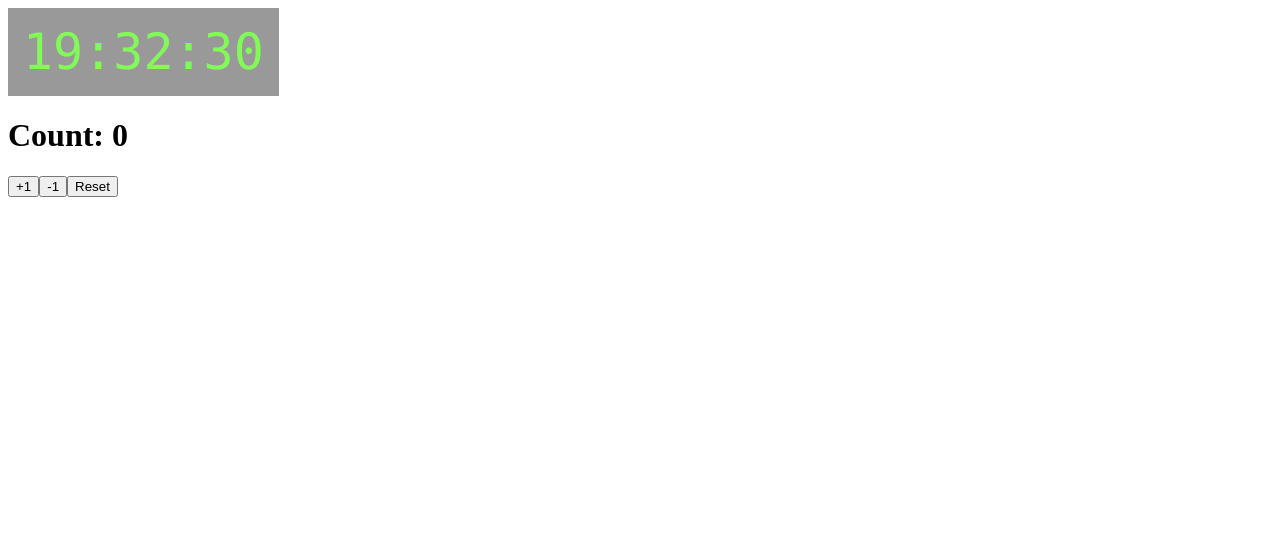
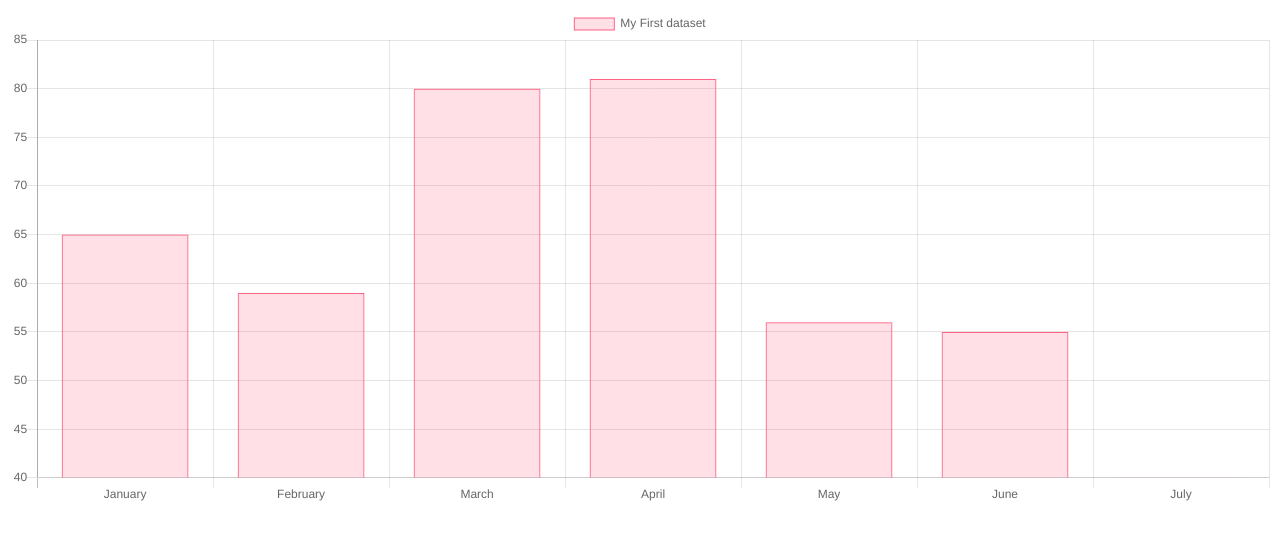
Before and after one commit to markelog/pilgrima-app, a Next.js app: page / in a window 1280 px wide. Shown: the top 540 px of the page. Built offline with nearby package versions, Linux system fonts and the light colour scheme.

Commit message:
Add test data

```diff
--- a/components/examples.js
+++ b/components/examples.js
@@ -1,12 +1,32 @@
 import { connect } from 'react-redux'
-import Clock from './clock'
-import Counter from './counter'
+import { Bar } from 'react-chartjs-2';
+
+const data = {
+  labels: ['January', 'February', 'March', 'April', 'May', 'June', 'July'],
+  datasets: [
+    {
+      label: 'My First dataset',
+      backgroundColor: 'rgba(255,99,132,0.2)',
+      borderColor: 'rgba(255,99,132,1)',
+      borderWidth: 1,
+      hoverBackgroundColor: 'rgba(255,99,132,0.4)',
+      hoverBorderColor: 'rgba(255,99,132,1)',
+      data: [65, 59, 80, 81, 56, 55, 40]
+    }
+  ]
+};
 
 function Examples ({ lastUpdate, light }) {
   return (
     <div>
-      <Clock lastUpdate={lastUpdate} light={light} />
-      <Counter />
+      <Bar
+        data={data}
+        width={100}
+        height={500}
+        options={{
+          maintainAspectRatio: false
+        }}
+      />
     </div>
   )
 }
```
